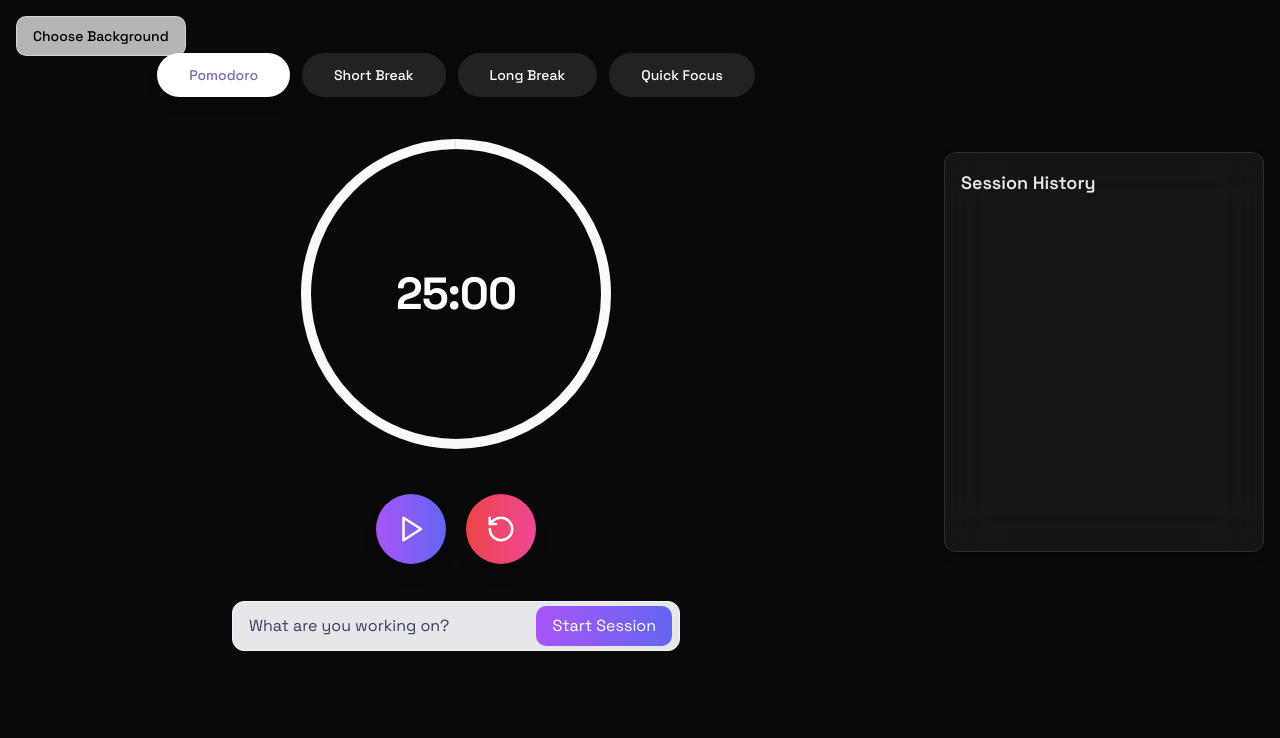
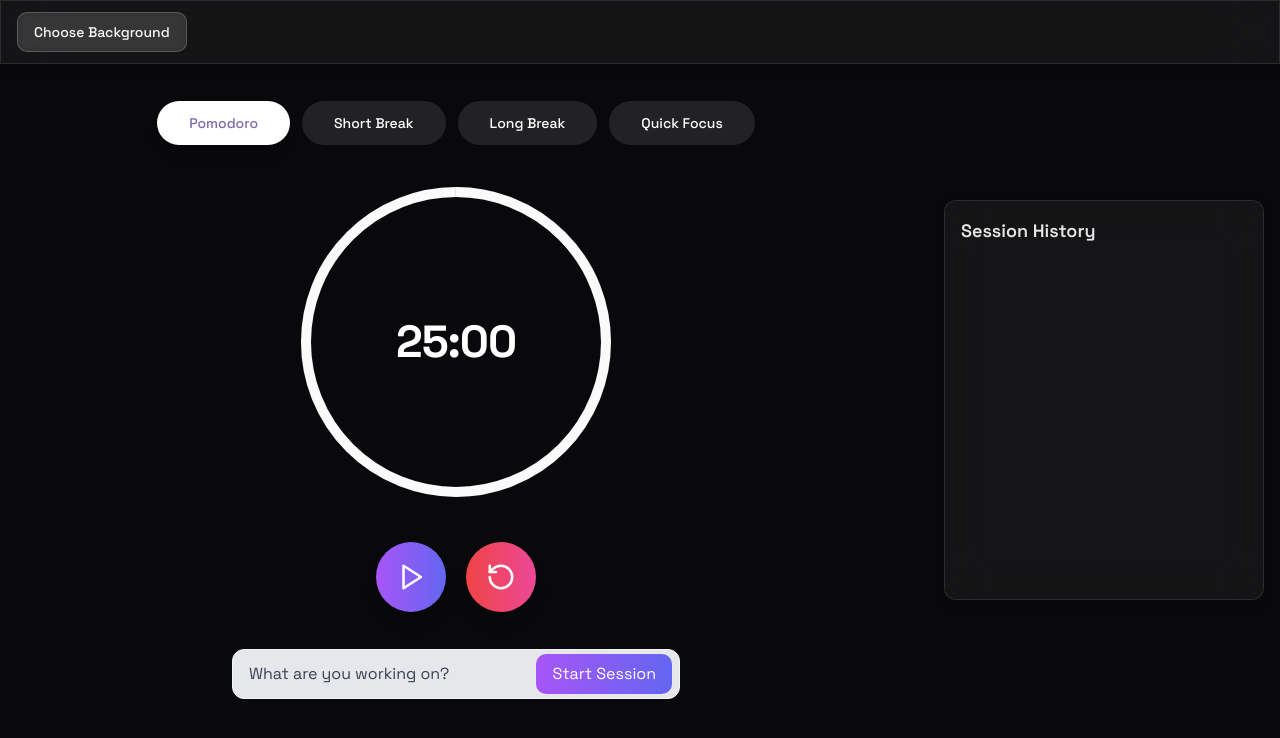
Before and after one commit to jakoel/pomodreaming, a React (Vite) app: page / in a window 1280 px wide. Shown: the top 738 px of the page. Built offline with nearby package versions, Linux system fonts and the light colour scheme.

Commit message:
Add invisible topbar for background selector
Moved the "Choose Background" button into an invisible topbar to ensure it remains accessible in small width layouts. This change addresses the issue of the button being hidden in certain screen sizes.
[skip gpt_engineer]

```diff
--- a/src/components/BackgroundSelector.tsx
+++ b/src/components/BackgroundSelector.tsx
@@ -31,8 +31,8 @@ export function BackgroundSelector({ onSelectGradient }: BackgroundSelectorProps
     <Dialog>
       <DialogTrigger asChild>
         <Button
-        variant="outline"
-        className="fixed top-4 left-4 bg-white/70 backdrop-blur-sm border-white/40 hover:bg-[purple]/60 text-black"
+          variant="outline"
+          className="bg-white/10 backdrop-blur-sm border-white/20 hover:bg-white/20"
         >
           Choose Background
         </Button>
--- /dev/null
+++ b/src/components/TopBar.tsx
@@ -0,0 +1,15 @@
+import { BackgroundSelector } from "./BackgroundSelector";
+
+interface TopBarProps {
+  onSelectGradient: (gradient: string) => void;
+}
+
+export function TopBar({ onSelectGradient }: TopBarProps) {
+  return (
+    <div className="fixed top-0 left-0 right-0 h-16 z-50 glass-morphism">
+      <div className="max-w-7xl mx-auto px-4 h-full flex items-center">
+        <BackgroundSelector onSelectGradient={onSelectGradient} />
+      </div>
+    </div>
+  );
+}
--- a/src/pages/Index.tsx
+++ b/src/pages/Index.tsx
@@ -3,7 +3,7 @@ import { Timer } from '@/components/Timer';
 import { TaskInput } from '@/components/TaskInput';
 import { useToast } from '@/hooks/use-toast';
 import { ScrollArea } from '@/components/ui/scroll-area';
-import { BackgroundSelector } from '@/components/BackgroundSelector';
+import { TopBar } from '@/components/TopBar';
 
 interface Session {
   duration: number;
@@ -72,9 +72,9 @@ const Index = () => {
 
   return (
     <div className="min-h-screen relative overflow-hidden" style={{ background: backgroundGradient }}>
-      <BackgroundSelector onSelectGradient={handleGradientChange} />
-      <div className="relative z-10 max-w-7xl mx-auto px-4 py-8">
-        <div className="flex flex-col md:flex-row items-center justify-center gap-12 min-h-[80vh] ">
+      <TopBar onSelectGradient={handleGradientChange} />
+      <div className="relative z-10 max-w-7xl mx-auto px-4 py-8 pt-20">
+        <div className="flex flex-col md:flex-row items-center justify-center gap-12 min-h-[80vh]">
           {/* Main Timer Section */}
           <div className="flex-1 w-full md:w-auto flex flex-col items-center justify-center">
             <div className="flex justify-center mb-12 gap-3">
```
